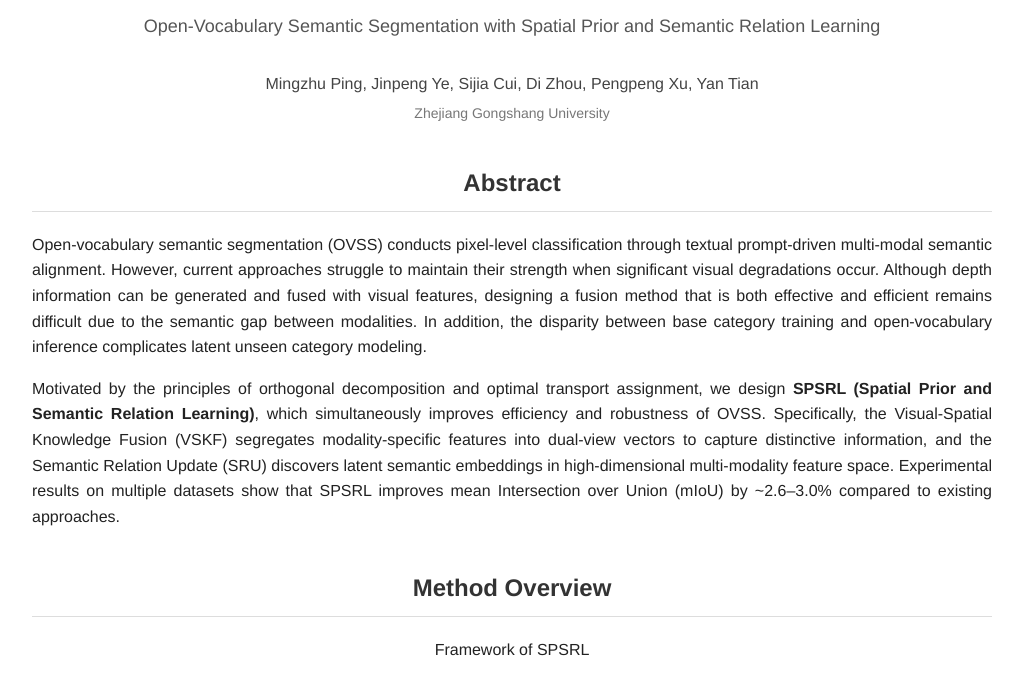
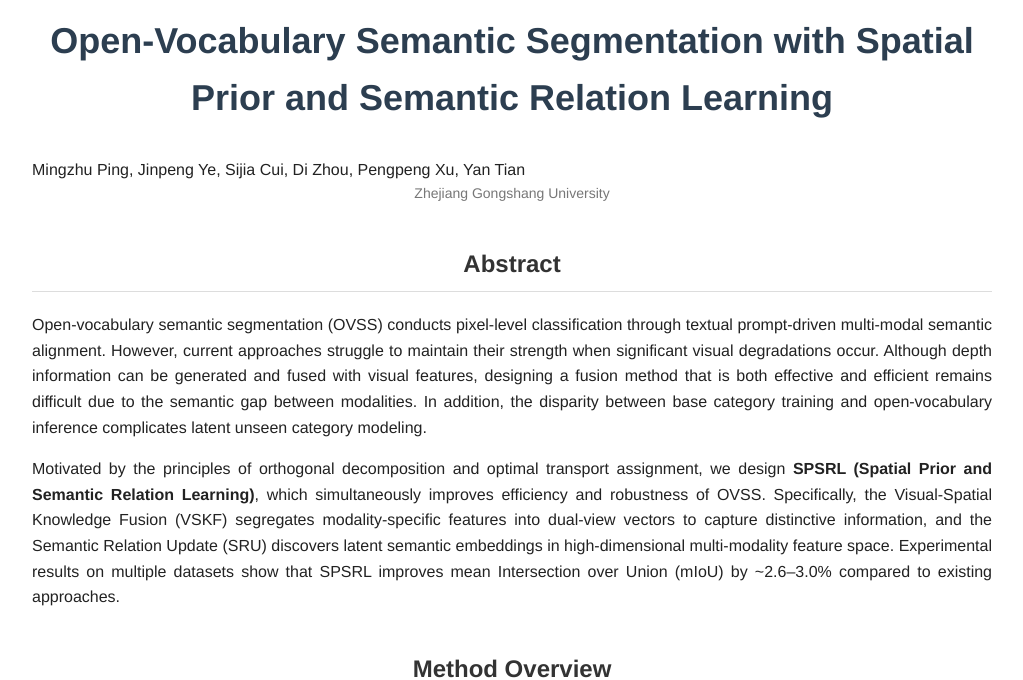
Before and after one commit to Tutuking22/SPSRL, a plain HTML site: page index.html in a window 1280 px wide. Shown: the part 95-775 px from the top of the page, without its empty margins (128-1151 px from the left). Drawn offline with Linux system fonts and the light colour scheme.

Commit message:
Update index.html  1

```diff
--- a/index.html
+++ b/index.html
@@ -29,11 +29,13 @@
             padding-bottom: 8px;
             color: #333;
         }
-        .subtitle {
-            text-align: center;
-            font-size: 18px;
-            color: #555;
-            margin-bottom: 30px;
+       .subtitle {
+    text-align: center;
+    font-size: 36px;
+    font-weight: 700;
+    color: #2c3e50;
+    margin-bottom: 30px;
+}
         }
         .authors {
             text-align: center;
```
